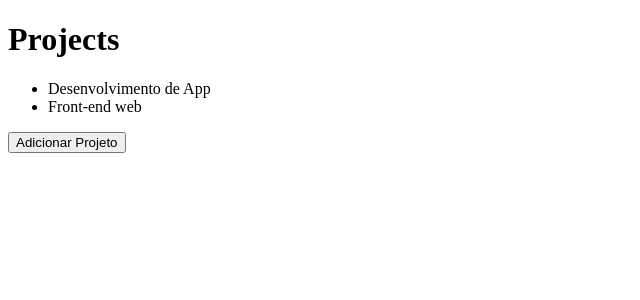
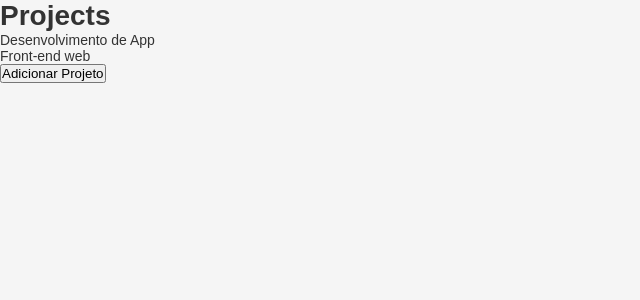
Before and after one commit to AllefyNepomucena/reactjs, a React app: page / in a window 1280 px wide. Shown: the top 300 px of the page, without its empty margins (0-640 px from the left). Built offline with nearby package versions, Linux system fonts and the light colour scheme.

Commit message:
Aplicando CSS no React.js

```diff
--- a/package.json
+++ b/package.json
@@ -11,8 +11,10 @@
     "@babel/preset-env": "^7.16.8",
     "@babel/preset-react": "^7.16.7",
     "babel-loader": "^8.2.3",
+    "css-loader": "^6.5.1",
     "react": "^17.0.2",
     "react-dom": "^17.0.2",
+    "style-loader": "^3.3.1",
     "webpack": "^5.66.0",
     "webpack-cli": "^4.9.1"
   },
--- a/src/App.js
+++ b/src/App.js
@@ -1,4 +1,7 @@
 import React , {useState} from "react";
+
+import './components/App.css'
+
 import Header from './components/Header'
 
 /**
--- /dev/null
+++ b/src/components/App.css
@@ -0,0 +1,12 @@
+*{
+    margin: 0;
+    padding: 0;
+    outline : 0;
+    box-sizing: border-box;
+}
+
+body {
+  background: #f5f5f5;
+  font: 14px sans-serif;
+  color : #333
+}
--- a/webpack.config.js
+++ b/webpack.config.js
@@ -21,6 +21,14 @@
     use: {
     loader: 'babel-loader',
     },
+   },
+   {
+      test:/\.css$/,
+      exclude: /node_modules/,
+      use:[
+         { loader: 'style-loader'},
+         { loader: 'css-loader'},
+      ]
    }
   ]
  }
```
Also changed, not shown: 1 other file (tests, documents, lock files or other folders).
